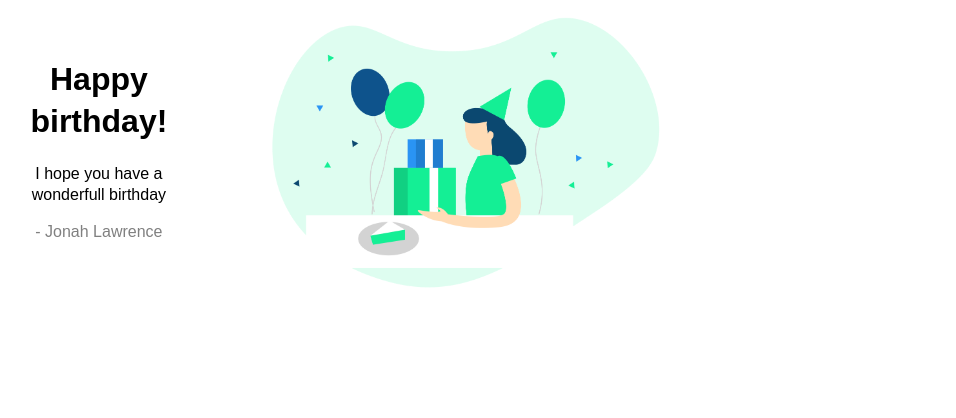
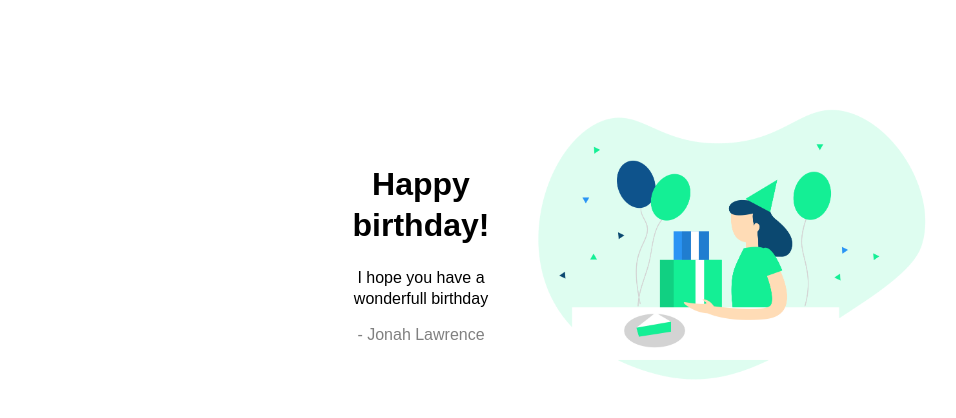
Before and after one commit to AusraMundus/03-Dizaino-maketas, a website: page index.html in a window 1280 px wide. Shown: the whole page, without its empty margins (9-965 px from the left). Drawn offline with Linux system fonts and the light colour scheme.

Commit message:
Selectors renamed using classes

```diff
--- a/index.html
+++ b/index.html
@@ -8,13 +8,13 @@
     <link rel="stylesheet" href="./main.css">
 </head>
 <body>
-    <main>
-        <div>
-            <h1>Happy birthday!</h1>
-            <p>I hope you have a wonderfull birthday</p>
-            <cite>- Jonah Lawrence</cite>
+    <main class="main-content">
+        <div class="left-column">
+            <h1 class="title">Happy birthday!</h1>
+            <p class="description">I hope you have a wonderfull birthday</p>
+            <cite class="author">- Jonah Lawrence</cite>
         </div>
-        <img src="Happy birthday.png" alt="Happy birthday">
+        <img class="main-image" src="Happy birthday.png" alt="Happy birthday">
     </main>
 </body>
 </html>
--- a/main.css
+++ b/main.css
@@ -1,38 +1,38 @@
 body {
     background-color: white;
     width: 800px;
-    margin-left: calc((100% - 800px) / 2)"
+    margin-left: calc((100% - 800px) / 2);
 }
 
-main {
-    display: inline-block;
+.main-content {
+    display: flex;
+    align-items: center;
+    justify-content: space-between;
+    margin: 100px;
 }
 
-div {
+.left-column {
     display: inline-block;
     width: 30%;
     text-align: center;
-    margin-top: 30px;
+    font-family: Arial, Helvetica, sans-serif;
 }
 
-h1 {
-    font-family: Arial, Helvetica, sans-serif;
+.title {
     line-height: 1.3em;
 }
 
-p {
-    font-family: Arial, Helvetica, sans-serif;
+.description {
     line-height: 1.3em;
 }
 
-cite {
-    font-family: Arial, Helvetica, sans-serif;
+.author {
     color: grey;
-    line-height: 1.3em;
     font-style: normal;
 }
 
-img {
+.main-image {
+    width: 70%;
     width: 400px;
     float: right;
 }
```
